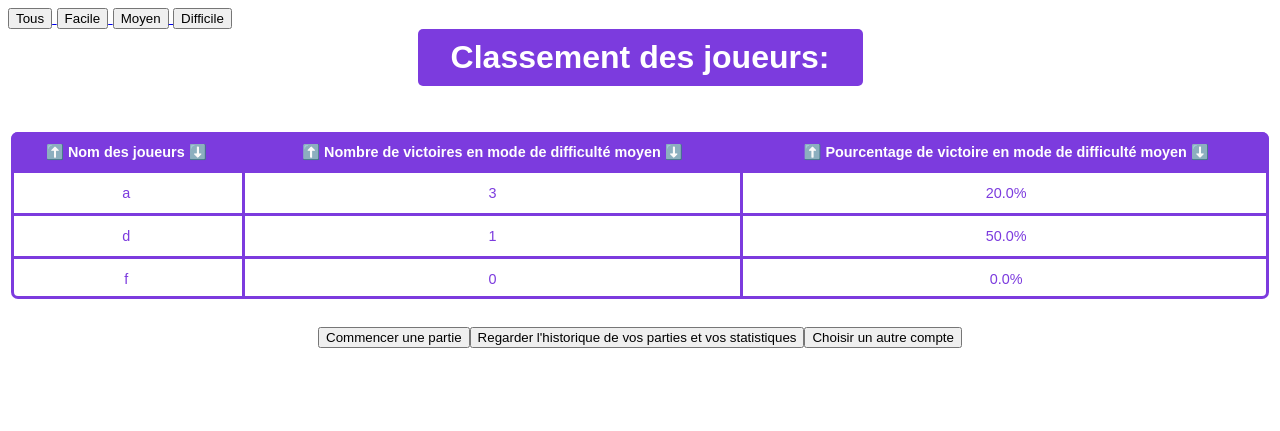
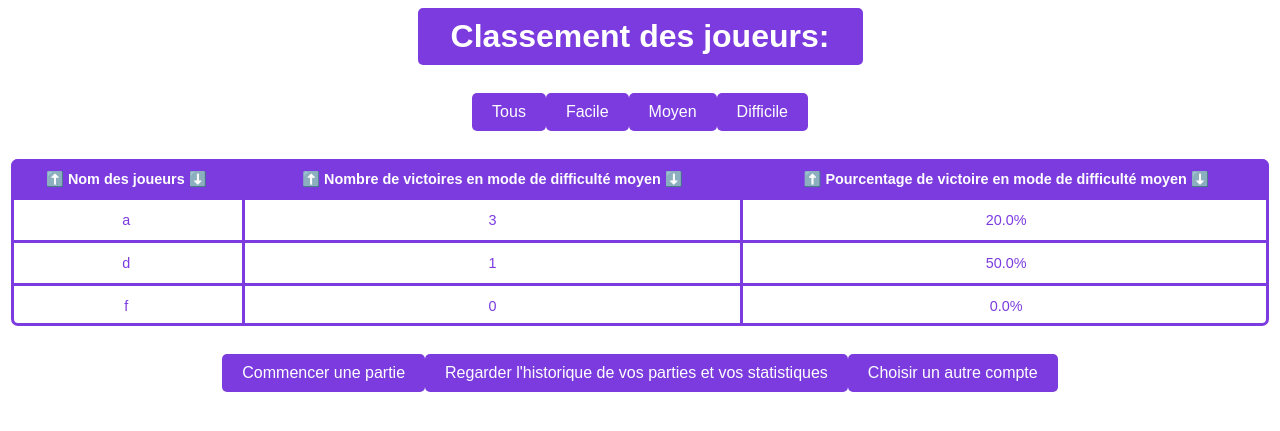
Before and after one commit to TimeoBlondeleauDubois/Pendu-site-avec-base-de-donnee, a Flask app: page /classement_moyen in a window 1280 px wide. Shown: the top 431 px of the page. Run offline with Flask 3, Linux system fonts and the light colour scheme; data comes from the database, SQL or seed files in the repository.

Commit message:
a continuer demain

```diff
--- a/static/style4.css
+++ b/static/style4.css
@@ -0,0 +1,158 @@
+* {
+    font-family: sans-serif;
+}
+
+a {
+    display: inline-block;
+    background-color: #7c3bde;
+    color: #ffffff;
+    padding: 10px 20px;
+    text-decoration: none;
+    border-radius: 5px;
+    transition: background-color 0.3s;
+}
+
+a:hover {
+    background-color: #6a2ea9;
+}
+
+
+a input[type="button"] {
+    border: none;
+    background: none;
+    color: inherit;
+    padding: 0;
+    cursor: pointer;
+    font: inherit;
+}
+
+h1, h3 {
+    text-align: center;
+    color: #ffffff;
+}
+
+body {
+    background-color: rgb(255, 255, 255);
+}
+
+.bouton-section {
+    display: flex;
+    justify-content: center;
+    margin-top: 20px;
+}
+
+
+.title-container {
+    background-color: #7c3bde;
+    color: #ffffff;
+    text-align: center;
+    padding: 10px;
+    border-radius: 5px;
+    margin-bottom: 20px;
+    max-width: 425px;
+    margin: 0 auto;
+}
+
+.title-container h1, .title-container h3{
+    margin: 0;
+}
+
+.table-container {
+    display: flex;
+    justify-content: space-around;
+    margin-bottom: 20px;
+}
+
+.content-table th,
+.content-table td {
+    padding: 12px 15px;
+    border-right: 3px solid #7c3bde;
+    border-left: 3px solid #7c3bde;
+    text-align: center;
+    color: #ffffff;
+    border-radius: 0 0 -5px -5px;
+}
+
+
+.content-table tbody tr {
+    border-bottom: 3px solid #7c3bde;
+    color: #ffffff;
+}
+
+.content-table {
+    border-collapse: collapse;
+    margin: 25px 0;
+    font-size: 0.9em;
+    min-width: 400px;
+    overflow: hidden;
+    /* box-shadow: 0 0 10px #000000; */
+    flex-direction: row;
+    justify-content: center;
+    align-items: center;
+    width: 100%;
+    max-width: 1450px;
+    margin: 25px auto;
+    background: #ffffff;
+    border-radius: 10px;
+    border: 3px solid #7c3bde;
+}
+
+.content-table thead tr {
+    background-color: #7c3bde;
+    color: #ffffff;
+    text-align: center;
+    font-weight: bold;
+    border-radius: 10px 10px 0 0;
+}
+
+
+.content-table {
+    box-shadow: inset 0 0 0 3px #7c3bde;
+}
+
+
+.content-table tbody tr td {
+    color: #7c3bde;
+}
+
+.difficulty-section {
+    text-align: center;
+    margin-bottom: 20px;
+}
+
+.difficulty-section .section-text {
+    background-color: #7c3bde;
+    color: #ffffff;
+    padding: 10px;
+    border-radius: 5px;
+}
+
+.difficulty-section .section-text h3 {
+    margin: 0;
+}
+
+.section-text {
+    max-width: 225px;
+    margin: 0 auto;
+}
+
+
+button {
+    border: none;
+    background: none;
+    padding: 0;
+    font: inherit;
+    cursor: pointer;
+    outline: inherit;
+}
+
+/* CSS */
+
+/* Ajoutez ces règles pour ajuster l'espacement entre le tableau et les boutons */
+.table-section {
+    margin-top: 0px; /* Réduit l'espace en bas du tableau */
+}
+
+.bouton-section {
+    margin-top: 10px; /* Réduit l'espace en haut des boutons */
+}
--- a/templates/classement_moyen.html
+++ b/templates/classement_moyen.html
@@ -4,10 +4,14 @@
     <meta charset="UTF-8">
     <meta name="viewport" content="width=device-width, initial-scale=1.0">
     <title>Classement des joueurs</title>
-    <link rel="stylesheet" href="/static/style3.css">
-    <link rel="stylesheet" href="/static/style3.css">
+    <link rel="stylesheet" href="/static/style4.css">
 </head>
 <body>
+    <div class="title-container">
+        <h1>Classement des joueurs:</h1>
+    </div>
+    <br>
+    <div class="bouton-section">
         <a href="/classement_total">
             <input type="button" value="Tous" />
         </a>
@@ -20,10 +24,7 @@
         <a href="/classement_difficile">
             <input type="button" value="Difficile" />
         </a>
-    <div class="title-container">
-        <h1>Classement des joueurs:</h1>
     </div>
-    <br>
     <div class="table-section difficulty-section">
     <form action="/classement_moyen" method="post">
         <table class="content-table">
```
Also changed, not shown: templates/classement_difficile.html (+5 -4 lines), templates/classement_facile.html (+6 -5 lines), templates/classement_total.html (+6 -5 lines). Lines whose indentation alone changed are shown as unchanged.
